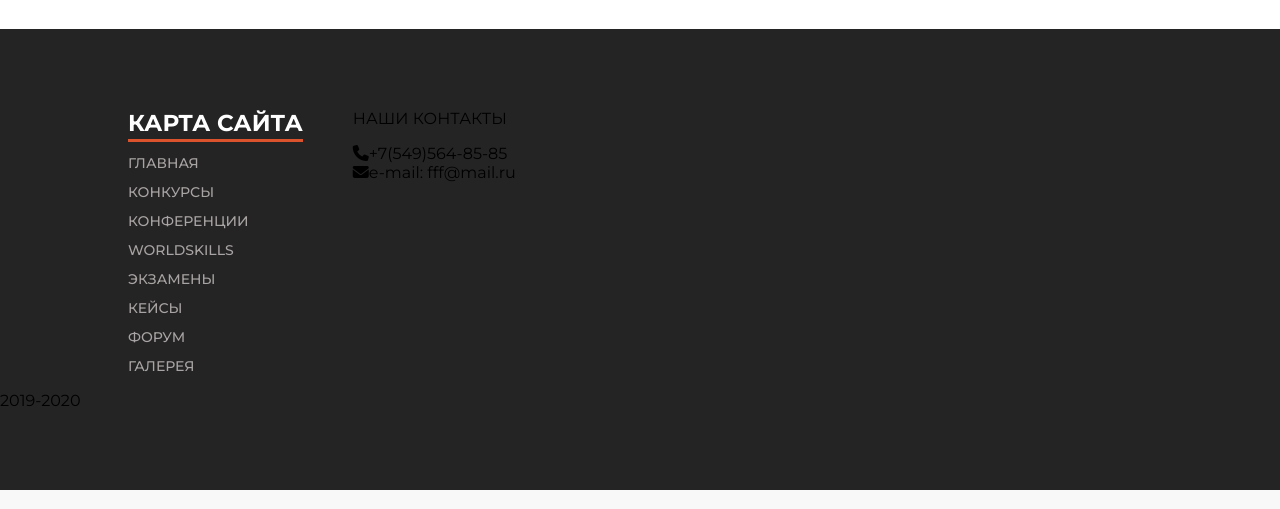
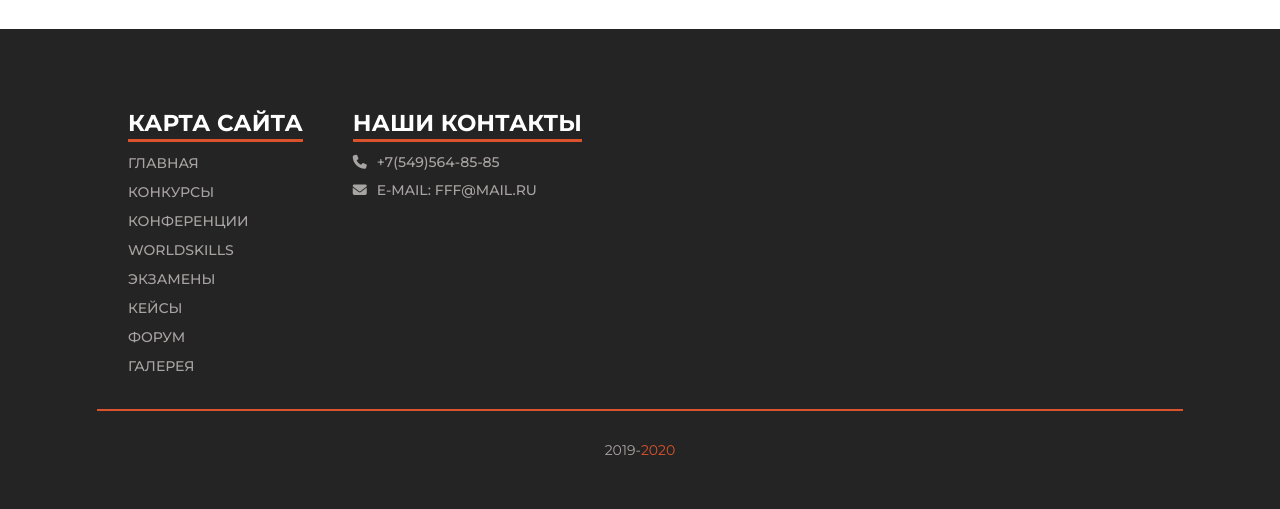
Before and after one commit to Parteim/FutureForASP, a Flask app: page / in a window 1280 px wide. Shown: the part 3385-3894 px from the top of the page. Run offline with Flask 2, Linux system fonts and the light colour scheme; some libraries are stand-ins or nearby versions.

Commit message:
created footer

```diff
--- a/src/static/css/main.css
+++ b/src/static/css/main.css
@@ -110,12 +110,14 @@ menu {
 footer {
     position: relative;
 
-    padding: 80px 0;
+    padding: 80px 0 50px 0;
 
     background-color: #252424;
 }
 
 .footer_box {
+    position: relative;
+
     margin: 0 auto;
 
     width: 80%;
@@ -125,11 +127,21 @@ footer {
     justify-content: flex-start;
 }
 
-.map_site {
+.footer_box:after {
+    content: "";
 
+    position: absolute;
+
+    bottom: -20px;
+    left: -3%;
+
+    width: 106%;
+    height: 2px;
+
+    background-color: #da532c;
 }
 
-.map_sate_description {
+.map_sate_description, .our_contact_description{
     position: relative;
 
     font-weight: 700;
@@ -138,7 +150,7 @@ footer {
     color: #fff;
 }
 
-.map_sate_description:after {
+.map_sate_description:after , .our_contact_description:after{
     content: "";
 
     position: absolute;
@@ -152,7 +164,7 @@ footer {
     background-color: #da532c;
 }
 
-.map_site_item {
+.map_site_item{
     margin: 10px 0;
 }
 
@@ -161,12 +173,43 @@ footer {
     font-size: 14px;
     text-transform: uppercase;
     color: #a9a4a4;
+
+    transition: all .2s;
 }
 
 .map_site_link:hover {
-
+    color: #da532c;
 }
 
 .our_contacts {
     margin: 0 50px;
 }
+
+.our_contact_item {
+    margin: 10px 0;
+
+    font-weight: 500;
+    font-size: 14px;
+    text-transform: uppercase;
+    color: #a9a4a4;
+}
+
+.our_contact_item .fas {
+    margin-right: 10px;
+}
+
+.date_site {
+    margin-top: 50px;
+
+    display: flex;
+    align-items: center;
+    justify-content: center;
+
+    text-transform: uppercase;
+    font-size: 14px;
+    color: #a9a4a4;
+}
+
+.date_site span {
+    color: #da532c;
+}
--- a/src/templates/general/main.html
+++ b/src/templates/general/main.html
@@ -97,7 +97,7 @@
 
     </div>
 
-    <span class="date_site">2019-2020</span>
+    <div class="date_site">2019-<span>2020</span></div>
 
 </footer>
 
```
